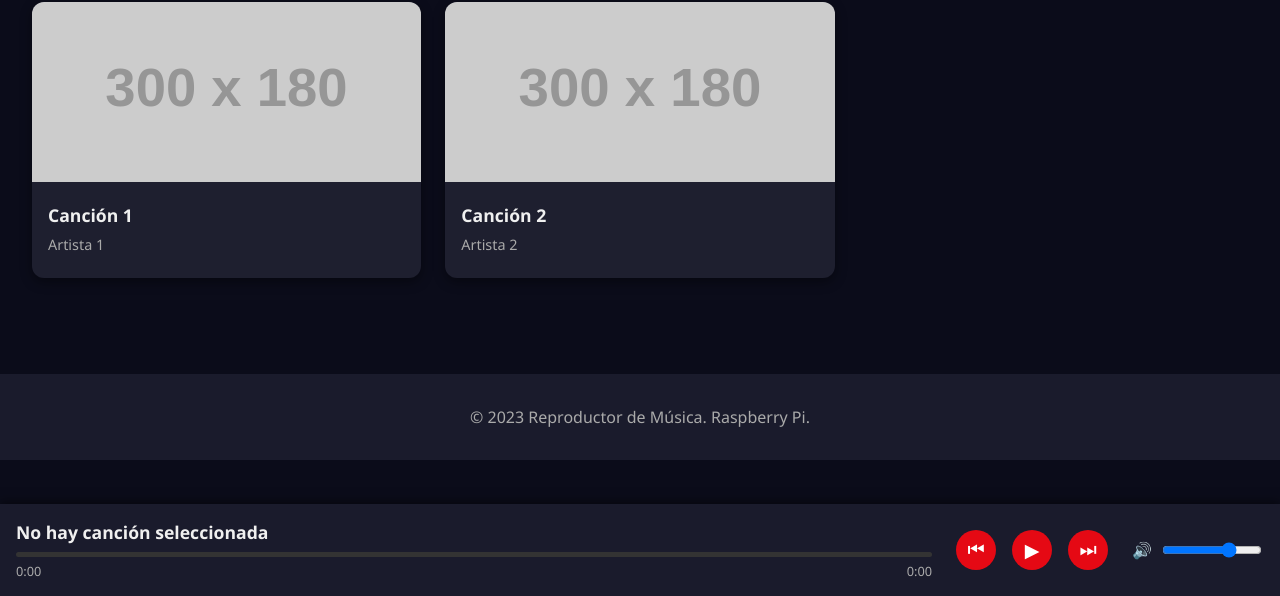
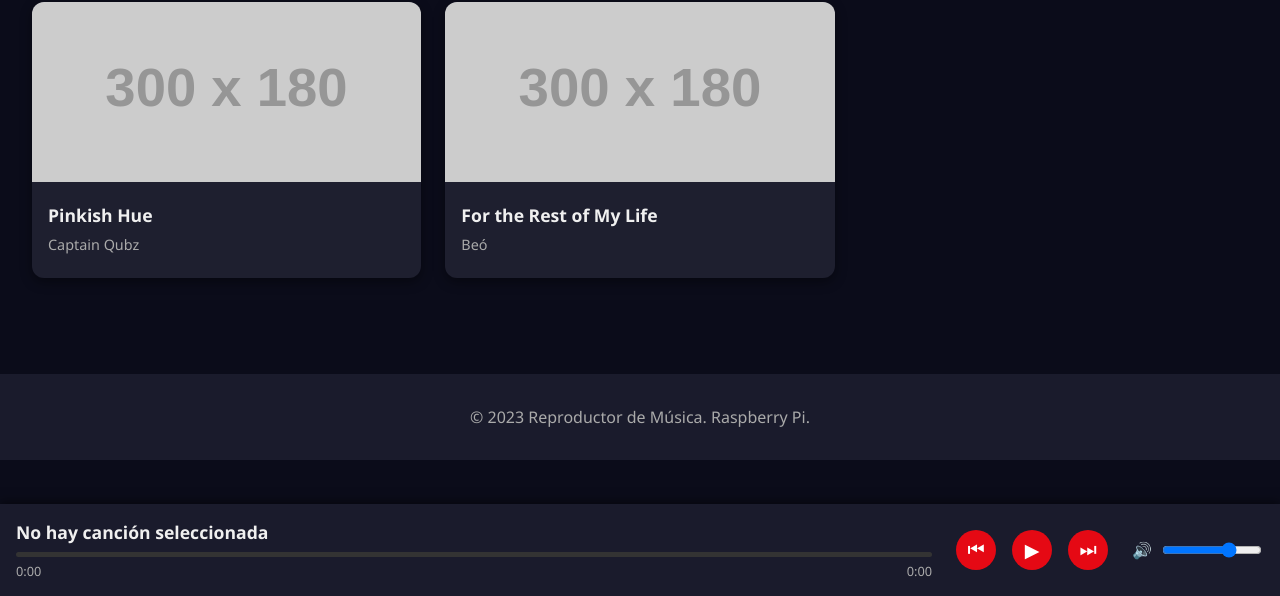
Before and after one commit to jricica/html, a plain HTML site: page musica.html in a window 1280 px wide. Shown: the part 204-800 px from the top of the page. Drawn offline with Linux system fonts and the light colour scheme; placeholder pictures from the web are drawn by us.

Commit message:
Update musica.html

```diff
--- a/musica.html
+++ b/musica.html
@@ -235,18 +235,17 @@
 
         const songs = [
             {
-                title: "Canción 1",
-                artist: "Artista 1",
-                file: "media/cancion1.mp3",
-                cover: "https://via.placeholder.com/300x180?text=Canción+1"
+                title: "Pinkish Hue",
+                artist: "Captain Qubz",
+                file: "media/Pinkish Hue.mp3",  // Nombre exacto del archivo
+                cover: "https://via.placeholder.com/300x180?text=Pinkish+Hue"
             },
             {
-                title: "Canción 2",
-                artist: "Artista 2",
-                file: "media/cancion2.mp3",
-                cover: "https://via.placeholder.com/300x180?text=Canción+2"
+                title: "For the Rest of My Life",
+                artist: "Beó",
+                file: "media/For the Rest of My Life.mp3",  // Nombre exacto del archivo
+                cover: "https://via.placeholder.com/300x180?text=For+the+Rest+of+My+Life"
             }
-            // Añade más canciones aquí
         ];
 
         function loadSongs() {
```
